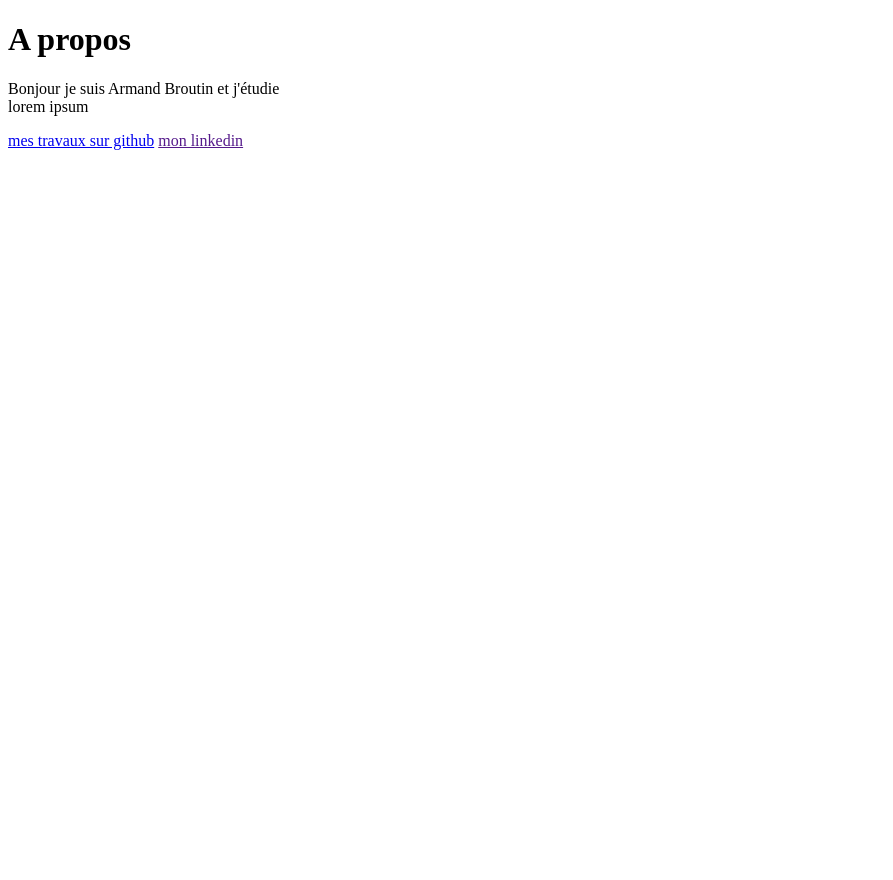
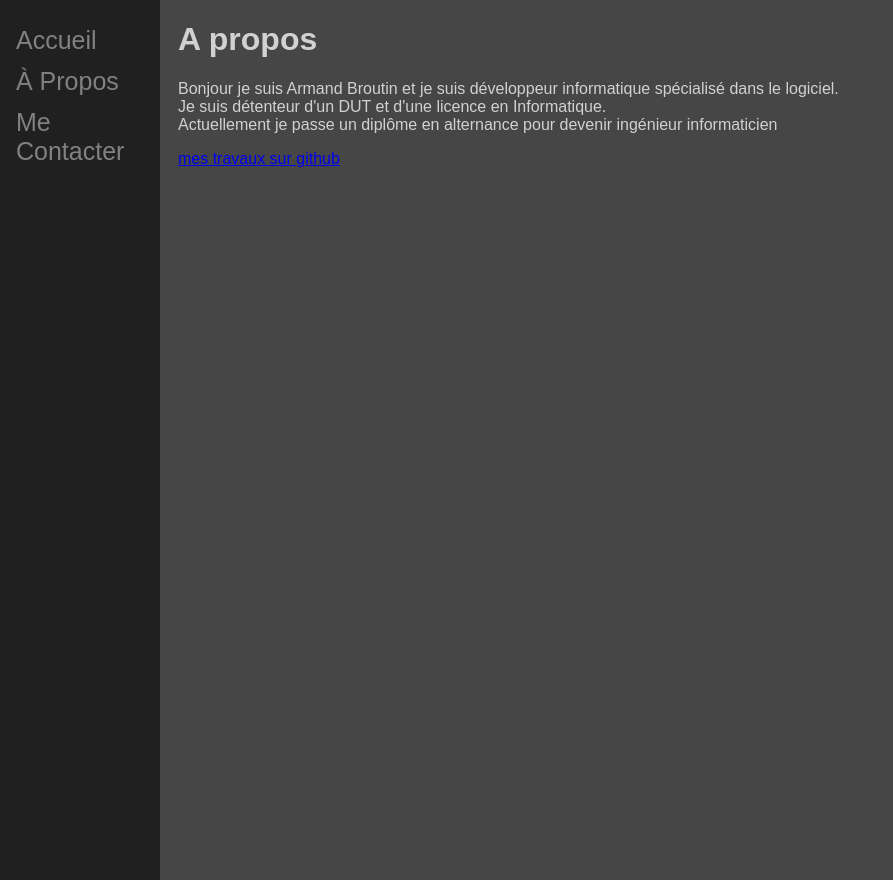
Before and after one commit to ArmandBroutinDev/python, a Flask app: page /about in a window 1280 px wide. Shown: the whole page, without its empty margins (0-893 px from the left). Run offline with Flask 2, Linux system fonts and the light colour scheme.

Commit message:
Add files via upload
ajout de pages et d'un css(non fini)
corrections mineures

```diff
--- a/miniprojet/templates/about.html
+++ b/miniprojet/templates/about.html
@@ -2,13 +2,22 @@
 <html>
 <head>
 <title>A propos</title>
+<link rel="stylesheet" href="style.css">
 </head>
 
 <body>
-<h1>A propos</h1>
-<p>Bonjour je suis Armand Broutin et j'étudie<br> lorem ipsum</p>
-<a href="https://github.com/ArmandBroutinDev?tab=repositories">mes travaux sur github</a>
-<a href="">mon linkedin</a>
+    <div class="sidenav">
+        <a href="/">Accueil</a>
+        <a href="/about">À Propos</a>
+        <a href="/contact">Me Contacter</a>
+    </div>
+    <main>
+        <h1>A propos</h1>
+        <p>Bonjour je suis Armand Broutin et je suis développeur informatique spécialisé dans le logiciel.
+            <br>Je suis détenteur d'un DUT et d'une licence en Informatique.
+            <br>Actuellement je passe un diplôme en alternance pour devenir ingénieur informaticien</p>
+        <a href="https://github.com/ArmandBroutinDev?tab=repositories">mes travaux sur github</a>
+    </main>
 </body>
 
 </html>
--- /dev/null
+++ b/miniprojet/templates/style.css
@@ -0,0 +1,46 @@
+ /*Cette page CSS a été récupéré sur https://www.w3schools.com et a été légérement modifiée */
+ /* The sidebar menu */
+ .sidenav {
+    height: 100%; /* Full-height: remove this if you want "auto" height */
+    width: 160px; /* Set the width of the sidebar */
+    position: fixed; /* Fixed Sidebar (stay in place on scroll) */
+    z-index: 1; /* Stay on top */
+    top: 0; /* Stay at the top */
+    left: 0;
+    background-color: rgb(32, 32, 32); /* Black */
+    overflow-x: hidden; /* Disable horizontal scroll */
+    padding-top: 20px;
+  }
+
+  /* The navigation menu links */
+  .sidenav a {
+    padding: 6px 8px 6px 16px;
+    text-decoration: none;
+    font-size: 25px;
+    color: #818181;
+    display: block;
+  }
+
+  /* When you mouse over the navigation links, change their color */
+  .sidenav a:hover {
+    color: #bd5b5b;
+  }
+
+  /* Style page content */
+  main {
+    margin-left: 160px; /* Same as the width of the sidebar */
+    padding: 0px 10px;
+    color: #d1d1d1;
+    text-decoration: none;
+  }
+  body{
+    background-color: #464646;
+  }
+  html{
+    font-family: Arial, Helvetica, sans-serif;
+  }
+  /* On smaller screens, where height is less than 450px, change the style of the sidebar (less padding and a smaller font size) */
+  @media screen and (max-height: 450px) {
+    .sidenav {padding-top: 15px;}
+    .sidenav a {font-size: 18px;}
+  }
```
Also changed, not shown: miniprojet/templates/contact.html (added, +24 -0 lines), miniprojet/templates/welcome.html (+11 -3 lines), miniprojet/readme.md.
